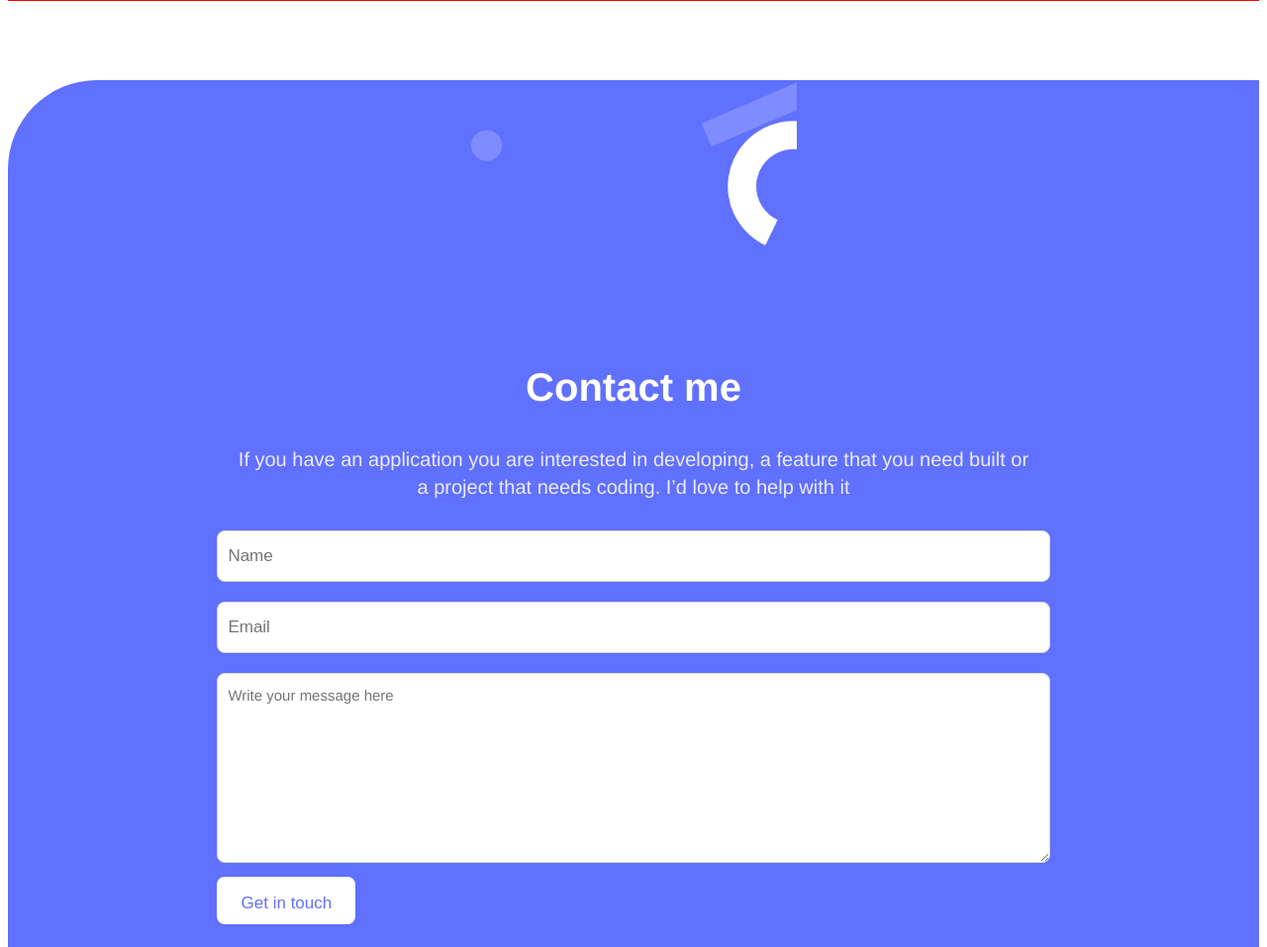
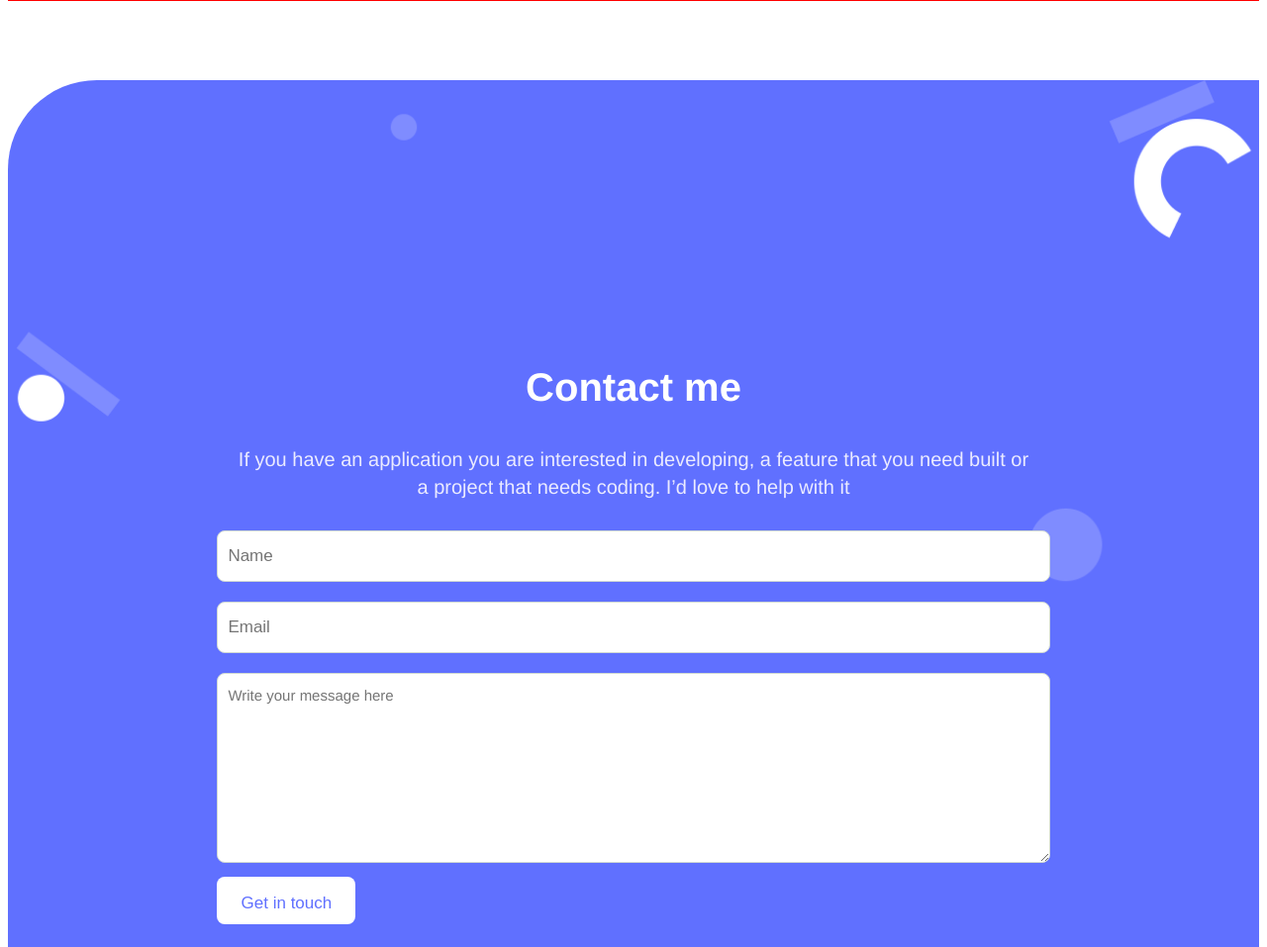
Before and after one commit to danielsafari143/portfolio-mobile-layout, a website: page index.html in a window 1280 px wide. Shown: the part 3364-4321 px from the top of the page at 99% size. Drawn offline with Linux system fonts and the light colour scheme.

Commit message:
update-form

```diff
--- a/css/style.css
+++ b/css/style.css
@@ -807,7 +807,7 @@ h3 {
   form {
     border-top-left-radius: 90px;
     padding-top: 70px;
-    background: url("../img/form-back.png") 100% / 100%;
+    background: url("../img/form-back.png");
     background-position: top;
     background-repeat: no-repeat;
     background-color: #6070ff;
@@ -823,4 +823,9 @@ h3 {
     text-align: center;
     width: 56vw;
   }
+
+  .former-block {
+    background-image: url("../img/form-back.png");
+    background-size: contain;
+  }
 }
```
Also changed, not shown: img/form-back.png (added).
